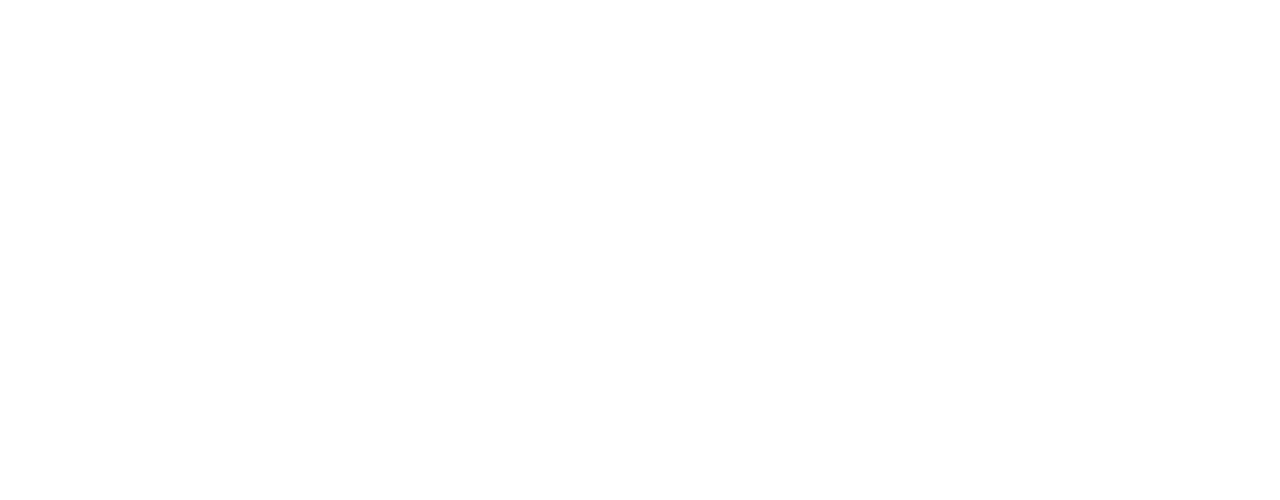
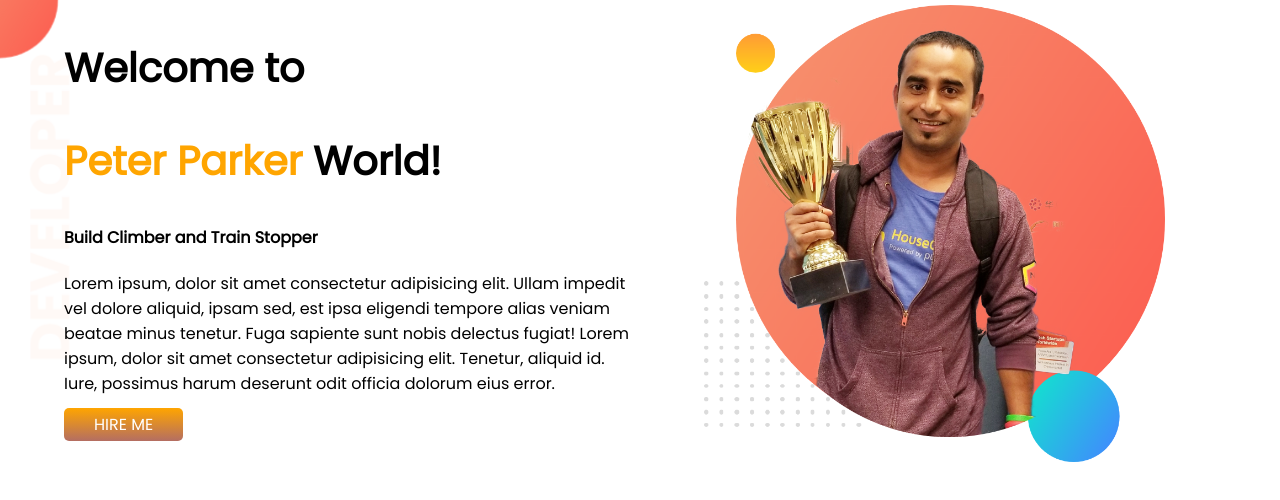
Before and after one commit to aliahasan/dev-portfolio, a plain HTML site: page index.html in a window 1280 px wide. Drawn offline with Linux system fonts and the light colour scheme.

Commit message:
first-commit

```diff
--- a/index.html
+++ b/index.html
@@ -5,11 +5,38 @@
     <meta charset="UTF-8">
     <meta name="viewport" content="width=device-width, initial-scale=1.0">
     <title>Mine-Portfolio</title>
+    <link href="https://fonts.googleapis.com/css2?family=Poppins&display=swap" rel="stylesheet">
+
     <link rel="stylesheet" href="style.css">
+
 </head>
 
 <body>
 
+    <section class="top-bnr">
+        <div class="up-side ">
+            <h1>Welcome to</h1>
+            <h1> <span class="orng-clr">Peter Parker </span>World!</h1>
+            <h4>Build Climber and Train Stopper</h4>
+            <p>Lorem ipsum, dolor sit amet consectetur adipisicing elit. Ullam impedit vel dolore aliquid, ipsam sed,
+                est
+                ipsa
+                eligendi tempore alias veniam beatae minus tenetur. Fuga sapiente sunt nobis delectus fugiat!
+                Lorem ipsum, dolor sit amet consectetur adipisicing elit. Tenetur, aliquid id. Iure, possimus harum
+                deserunt odit officia dolorum eius error.</p>
+            <a class="link-btn" target="_blank" href="https://web.programming-hero.com/">HIRE ME</a>
+        </div>
+
+        <div class="up-side">
+            <img src="images/jhankar.png" alt="jhankar vai picture">
+        </div>
+    </section>
+
+
+
+
+
+
 </body>
 
 </html>
--- a/style.css
+++ b/style.css
@@ -0,0 +1,43 @@
+body {
+    font-family: 'Poppins', sans-serif;
+    margin: 0%;
+}
+
+.orng-clr {
+    color: orange;
+}
+
+section {
+    display: flex;
+
+}
+
+h1 {
+    font-size: 40px;
+    font-weight: 700;
+}
+
+.up-side {
+    width: 50%;
+    padding-left: 5%;
+    padding-top: 5px;
+
+}
+
+.up-side img {
+    width: 80%;
+}
+
+.link-btn {
+    text-decoration: none;
+    color: white;
+    background-image: linear-gradient(orange, rgb(180, 110, 98));
+    padding: 5px 30px;
+    border-radius: 5px;
+    font-weight: 400;
+}
+
+.top-bnr {
+    background-image: url(images/top-banner.png);
+    background-repeat: no-repeat;
+}
```
Also changed, not shown: images/dream-bg.png (added), images/exp-bg.png (added), images/jhankar.png (added), images/jhankar2.png (added), images/my-bg.png (added), images/my-bg2.png (added), images/top-banner.png (added), 7 other files.
